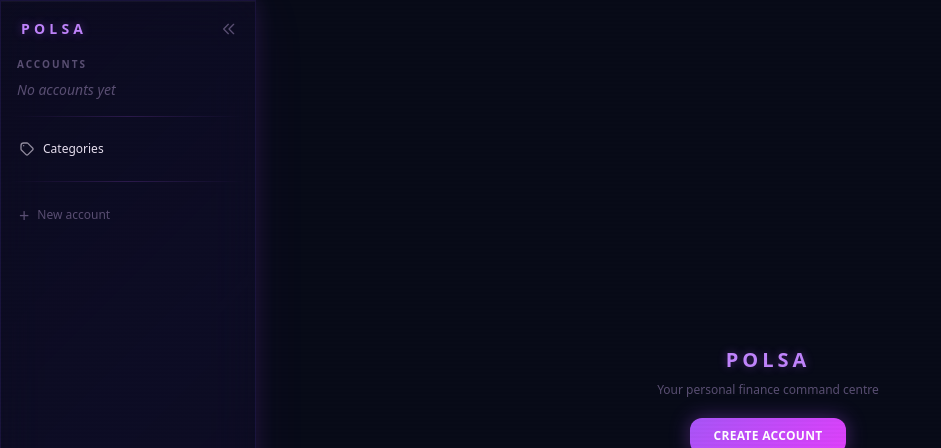
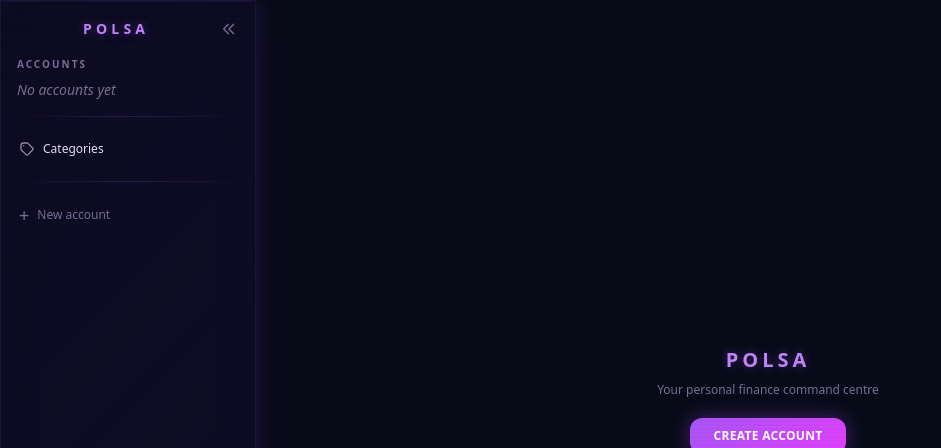
Before and after one commit to julienbrousseau/Polsa, a React (Vite) app: page /categories in a window 1280 px wide. Shown: the top 448 px of the page, without its empty margins (0-941 px from the left). Built offline with nearby package versions, Linux system fonts and the light colour scheme.

Commit message:
Fix sidebar title overlap with traffic lights and improve text contrast
- Add left padding (74px) to sidebar header to clear macOS traffic light buttons
- Brighten --color-text-muted from #5a4f73 to #7a6d96
- Brighten --color-text-secondary from #8b7fa8 to #a89bbe

```diff
--- a/src/renderer/components/Layout.tsx
+++ b/src/renderer/components/Layout.tsx
@@ -46,7 +46,7 @@ export default function Layout({ children }: LayoutProps) {
       <aside className={`glass flex shrink-0 flex-col border-r border-[var(--color-border-glass)] transition-all duration-300 ${collapsed ? 'w-14' : 'w-64'}`}>
         {/* App title / drag region */}
         <div
-          className="flex h-14 items-center justify-between px-3"
+          className="flex h-14 items-center justify-between pl-[74px] pr-3"
           style={{ WebkitAppRegion: 'drag' } as React.CSSProperties}
         >
           {!collapsed && (
--- a/src/renderer/styles.css
+++ b/src/renderer/styles.css
@@ -18,8 +18,8 @@
   --color-neon-cyan: #00f0ff;
   --color-neon-blue: #4d6bff;
   --color-text-primary: #e8e0f0;
-  --color-text-secondary: #8b7fa8;
-  --color-text-muted: #5a4f73;
+  --color-text-secondary: #a89bbe;
+  --color-text-muted: #7a6d96;
   --color-positive: #00f0a0;
   --color-negative: #ff3366;
   --font-sans: "Space Grotesk", ui-sans-serif, system-ui, sans-serif;
```
